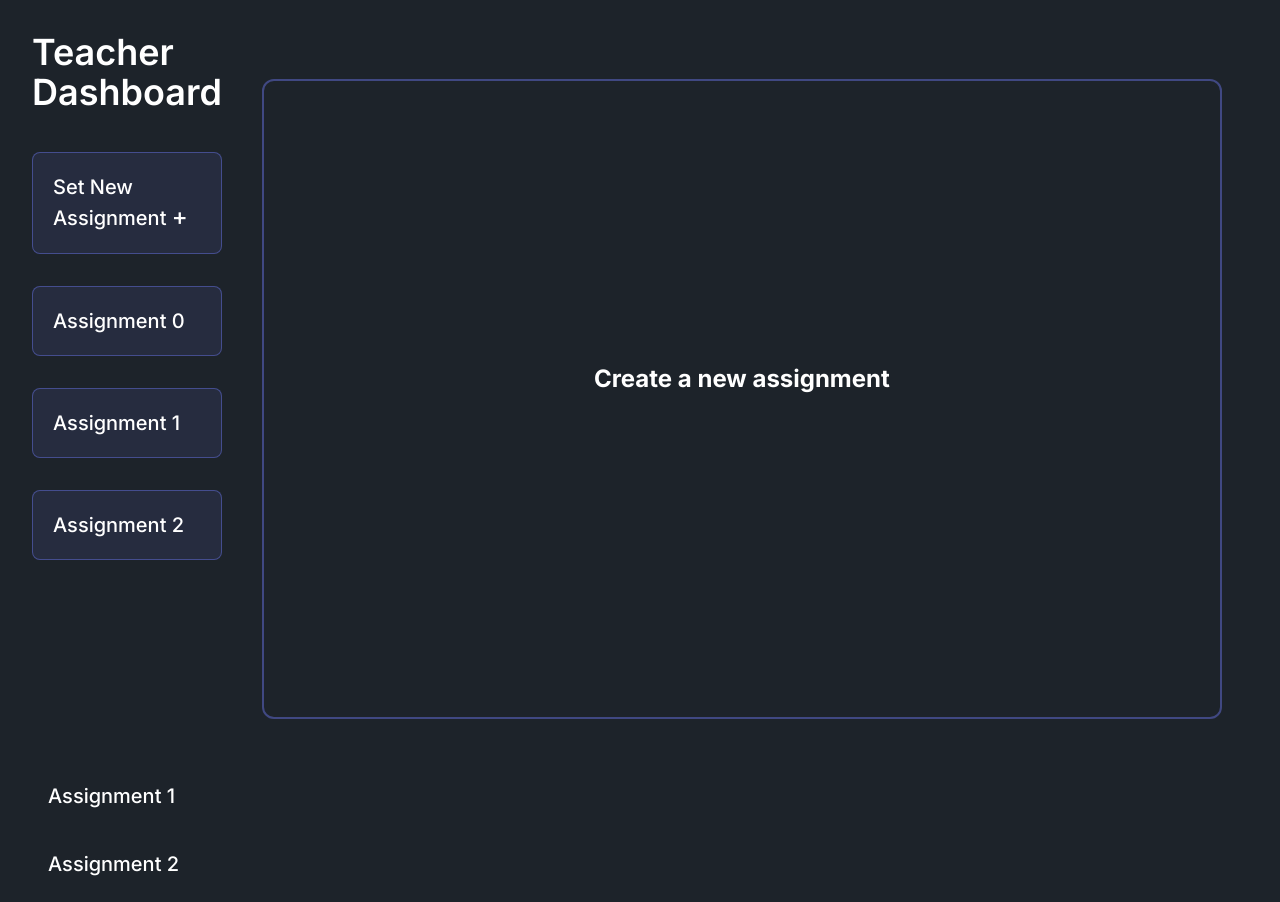
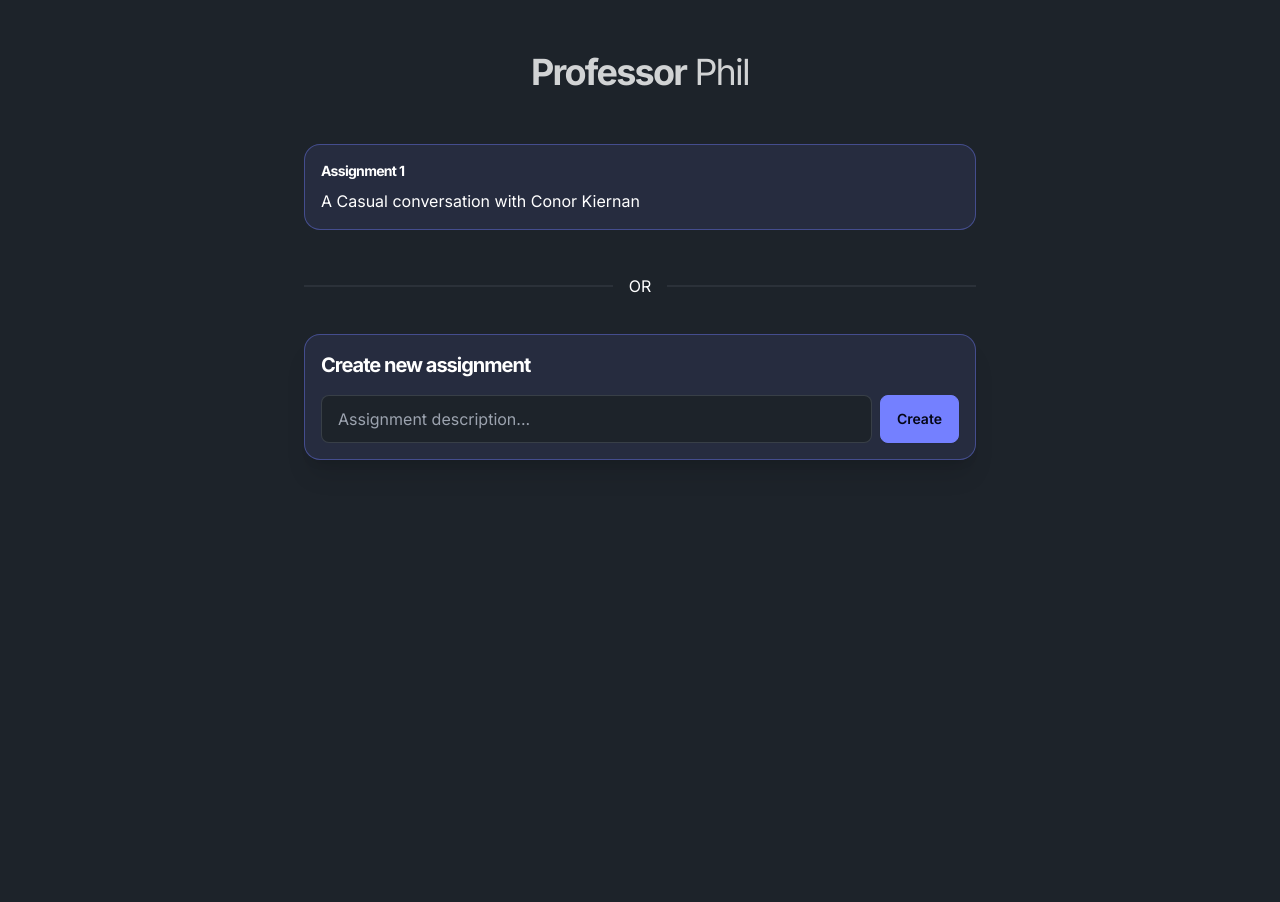
Before and after one commit to ahmedmahmud/ichack24, a Next.js app: page /teacher/dashboard in a window 1280 px wide. After the commit the page ends 800 px from the top, so only its background shows below. Built offline with nearby package versions, Linux system fonts and the light colour scheme.

Commit message:
style: improve anim

```diff
--- a/app/teacher/dashboard/page.js
+++ b/app/teacher/dashboard/page.js
@@ -26,112 +26,61 @@ const TeacherDashboard = () => {
 
   return (
     <div className="p-8  text-white h-screen w-screen">
-      {/* Section: Assignments */}
-      <div className="card mb-4">
+      <nav className='mx-4'>
+        <div className='mx-auto py-5 text-center text-4xl tracking-tighter text-white/80'>
+          <p><span className='font-bold'>Professor</span> Phil</p>
+        </div>
+      </nav>
+      <div className="flex flex-col max-w-2xl mx-auto text-white py-8">
+        <div className="collapse mb-2 bg-primary/10 border border-primary/40">
+          <input type="checkbox" />
+          <div className="collapse-title ">
+            <p className='font-bold tracking-tighter text-sm mb-2'>Assignment 1</p>
+            <p className='text-md tracking-tigher'>A Casual conversation with Conor Kiernan</p>
+          </div>
 
+          <div className="collapse-content">
+            <p className='text-sm text-tighter'>Here are the feedback reports for the students who have submitted the assignment</p>
+            <div className="bg-primary/10  collapse mt-4">
+              <input type="checkbox" />
+              <div className="collapse-title text-md font-bold tracking-tighter">
+                Student 1 Submission
+              </div>
+              <article className="collapse-content prose">
+                <p>
+                  <b>"Comment ca va?"</b> → Correct form: <b>"Comment ça va ?"</b><br />
+                  The student should practice recognizing and applying accent marks correctly to enhance written communication skills.
+                  Verb Conjugation:
+                </p><p>
+                  <b>"Je ne savons pas"</b> → Correct form: <b>"Je ne sais pas"</b><br />
+                  The student needs reinforcement in conjugating verbs accurately, particularly in matching the subject with the appropriate verb form.
+                  Subject-Verb Agreement and Tense:
+                </p><p>
 
-        <div className='flex flex-row w-full h-full'>
-          <div className='basis-1/5 h-full flex flex-col gap-8'>
-            <h2 className="text-4xl font-semibold mb-2">Teacher Dashboard</h2>
-            <div className='text-xl font-medium bg-primary/10 border border-primary/40 p-5 rounded-lg cursor-pointer'>
-              Set New Assignment <span className='text-2xl'>+</span>
-            </div>
-            <div className='h-[30rem] flex flex-col gap-8 overflow-auto'>
-              {assignments.map((items, index) => (
-                <div className='text-xl font-medium bg-primary/10 border border-primary/40 p-5 rounded-lg cursor-pointer'>
-                  Assignment {index}
-                </div>
-              ))}
+                  <b>"Comment tu va faire ce weekend"</b> → Correct form: <b>"Comment tu vas faire ce weekend"</b><br />
+                  The errors indicate challenges with subject-verb agreement and tense formation. The student should focus on mastering verb conjugations and understanding verb tenses in context.
+                  Spelling and Vocabulary:
+                </p><p>
+
+                  <b>"j'ai redard le tele"</b> → Correct form: <b>"J'ai regardé la télé"</b><br />
+                  The mistakes suggest a need for improvement in spelling and vocabulary. Encourage the student to expand their vocabulary and pay attention to spelling rules.
+                  By addressing these specific areas of weakness, the student can make significant progress in French language proficiency. Consider providing targeted exercises and additional practice opportunities to reinforce learning and facilitate improvement.
+                </p>
+              </article>
             </div>
           </div>
-          <div className='basis-4/5 p-10 my-auto mx-auto'>
-            <div className='border-2 border-primary/40  rounded-xl h-[40rem] w-[60rem] my-auto mx-auto flex flex-col items-center justify-center'>
-                <div className='text-2xl font-bold'>
-                  Create a new assignment
-                </div>
-                <div className='grid grid-cols-3 p-5'>
-                  {}
-                </div>
+        </div>
+        <div className="divider mt-10 mb-10">OR</div>
+
+        <div className="card bg-primary/10 shadow-xl border border-primary/40 text-left">
+          <div className="card-body p-4">
+            <h2 className="card-title text-md font-bold tracking-tighter">Create new assignment</h2>
+            <div className='flex gap-2 mt-2'>
+              <input type="text" placeholder="Assignment description..." className="input input-bordered w-full" />
+              <button className='btn btn-primary'>Create</button>
             </div>
           </div>
-
         </div>
-
-
-
-        {/* Assignment 1 */}
-        <div className="collapse mb-2">
-          <input type="checkbox" />
-          <div className="collapse-title text-xl font-medium">
-            Assignment 1
-          </div>
-          <div className="collapse-content">
-
-            {/* Student Submissions for Assignment 1 */}
-            <div className="card mb-2">
-              <h3 className="text-lg font-semibold mb-2">Student Submissions</h3>
-              <div className="collapse mb-2">
-                <input type="checkbox" />
-                <div className="collapse-title text-md font-medium">
-                  Student 1 Submission
-                </div>
-                <div className="collapse-content">
-                  <p>Details of Student 1's submission for Assignment 1...</p>
-                  <audio controls className="w-full mt-2">
-                    <source src="path/to/audio-file.mp3" type="audio/mp3" />
-                    Your browser does not support the audio element.
-                  </audio>
-                </div>
-              </div>
-              <div className="collapse mb-2">
-                <input type="checkbox" />
-                <div className="collapse-title text-md font-medium">
-                  Student 2 Submission
-                </div>
-                <div className="collapse-content">
-                  <p>Details of Student 2's submission for Assignment 1...</p>
-                  <audio controls className="w-full mt-2">
-                    <source src="path/to/audio-file.mp3" type="audio/mp3" />
-                    Your browser does not support the audio element.
-                  </audio>
-                </div>
-              </div>
-              {/* Add more Collapse components for additional submissions */}
-            </div>
-
-            {/* General Feedback for Assignment 1 */}
-            <div className="card">
-              <h3 className="text-lg font-semibold mb-2">General Feedback</h3>
-              <p>General feedback for Assignment 1...</p>
-            </div>
-
-          </div>
-        </div>
-
-        {/* Assignment 2 */}
-        <div className="collapse mb-2">
-          <input type="checkbox" />
-          <div className="collapse-title text-xl font-medium">
-            Assignment 2
-          </div>
-          <div className="collapse-content">
-
-            {/* Student Submissions for Assignment 2 */}
-            <div className="card mb-2">
-              <h3 className="text-lg font-semibold mb-2">Student Submissions</h3>
-              {/* ... Similar structure for student submissions */}
-            </div>
-
-            {/* General Feedback for Assignment 2 */}
-            <div className="card">
-              <h3 className="text-lg font-semibold mb-2">General Feedback</h3>
-              {/* ... General feedback content */}
-            </div>
-
-          </div>
-        </div>
-
-        {/* Add more Collapse components for additional assignments */}
       </div>
     </div>
   );
--- a/package.json
+++ b/package.json
@@ -15,6 +15,7 @@
     "react-router-dom": "^6.22.0"
   },
   "devDependencies": {
+    "@tailwindcss/typography": "^0.5.10",
     "autoprefixer": "^10.0.1",
     "daisyui": "^4.6.1",
     "eslint": "^8",
--- a/tailwind.config.js
+++ b/tailwind.config.js
@@ -5,7 +5,7 @@ module.exports = {
     "./components/**/*.{js,ts,jsx,tsx,mdx}",
     "./app/**/*.{js,ts,jsx,tsx,mdx}",
   ],
-  plugins: [require("daisyui")],
+  plugins: [require('@tailwindcss/typography'), require("daisyui")],
   daisyui: {
     themes: ['dark'],
   }
```
Also changed, not shown: 1 other file (tests, documents, lock files or other folders).
